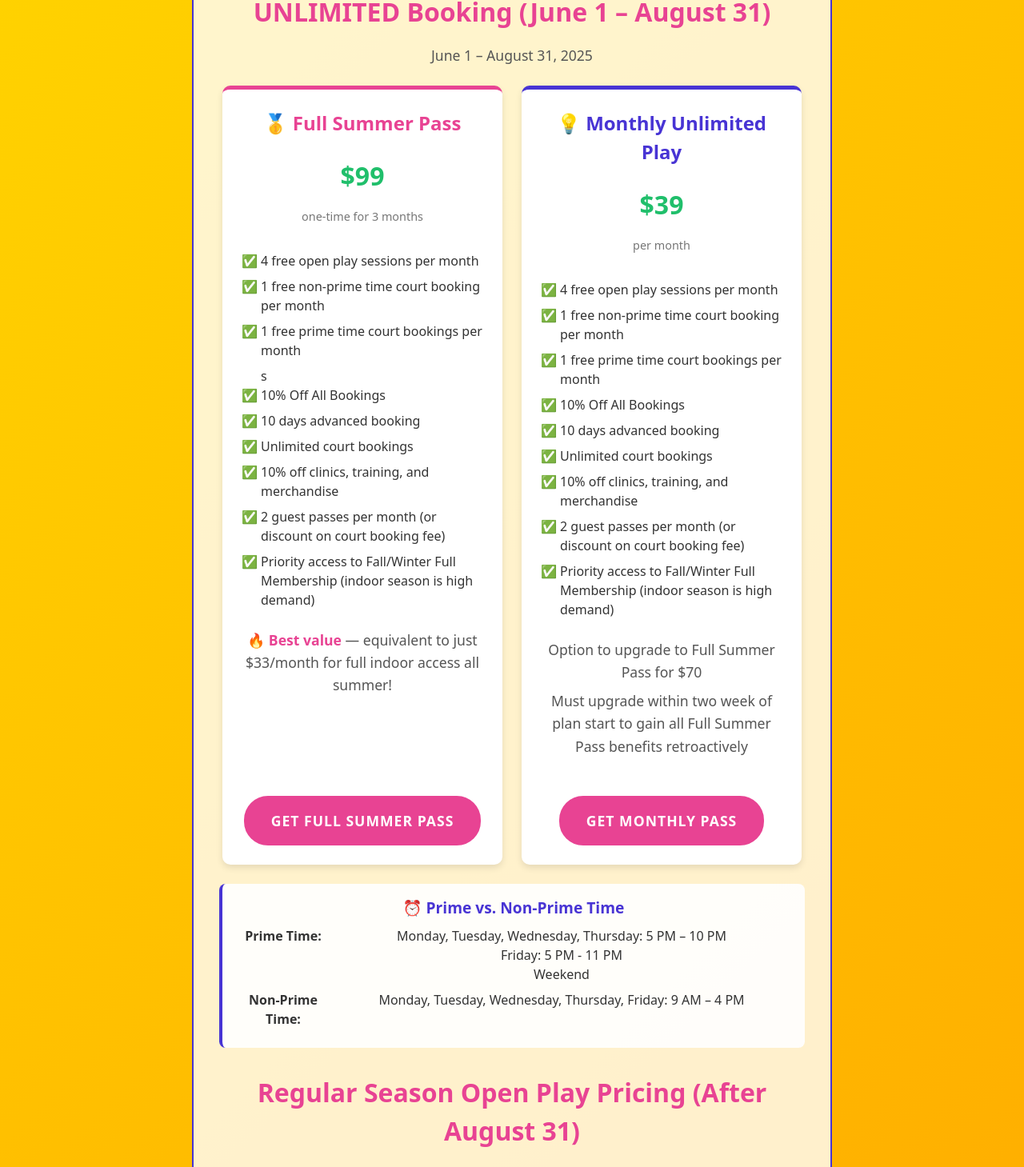
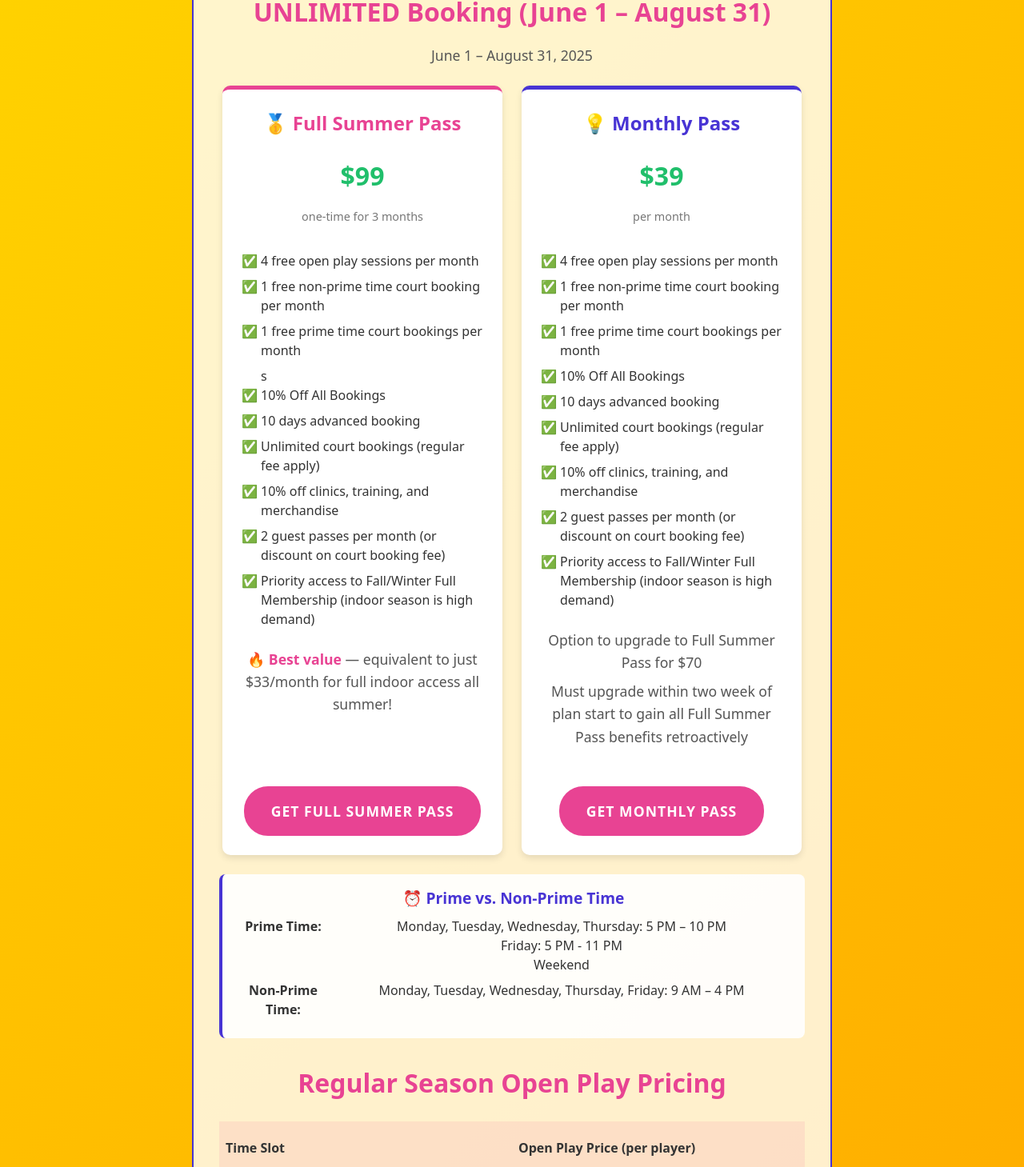
Before and after one commit to supertimmyh/picktopia_landing_page, a React (Vite) app: page / in a window 1280 px wide. Shown: the part 984-2443 px from the top of the page at 80% size. Built offline with nearby package versions, Linux system fonts and the light colour scheme.

Commit message:
Change the confusing wordings on Grand Opening Offer

```diff
--- a/src/components/GrandOpening.jsx
+++ b/src/components/GrandOpening.jsx
@@ -269,7 +269,7 @@ const GrandOpening = () => {
                 <BenefitItem>1 free prime time court bookings per month</BenefitItem>s
                 <BenefitItem>10% Off All Bookings</BenefitItem>
                 <BenefitItem>10 days advanced booking</BenefitItem>
-                <BenefitItem>Unlimited court bookings</BenefitItem>
+                <BenefitItem>Unlimited court bookings (regular fee apply)</BenefitItem>
                 <BenefitItem>10% off clinics, training, and merchandise</BenefitItem>
                 <BenefitItem>2 guest passes per month (or discount on court booking fee)</BenefitItem>
                 <BenefitItem>Priority access to Fall/Winter Full Membership (indoor season is high demand)</BenefitItem>
@@ -282,7 +282,7 @@ const GrandOpening = () => {
             </PlanCard>
 
             <PlanCard>
-              <PlanTitle>💡 Monthly Unlimited Play</PlanTitle>
+              <PlanTitle>💡 Monthly Pass</PlanTitle>
               <PlanPrice>$39</PlanPrice>
               <PlanSubtext>per month</PlanSubtext>
 
@@ -292,7 +292,7 @@ const GrandOpening = () => {
                 <BenefitItem>1 free prime time court bookings per month</BenefitItem>
                 <BenefitItem>10% Off All Bookings</BenefitItem>
                 <BenefitItem>10 days advanced booking</BenefitItem>
-                <BenefitItem>Unlimited court bookings</BenefitItem>
+                <BenefitItem>Unlimited court bookings (regular fee apply)</BenefitItem>
                 <BenefitItem>10% off clinics, training, and merchandise</BenefitItem>
                 <BenefitItem>2 guest passes per month (or discount on court booking fee)</BenefitItem>
                 <BenefitItem>Priority access to Fall/Winter Full Membership (indoor season is high demand)</BenefitItem>
@@ -320,8 +320,7 @@ const GrandOpening = () => {
             </TimeRow>
           </TimeDefinition>
 
-          <OfferHeader style={{ marginTop: '2rem' }}>Regular Season Open Play Pricing (After August 31)</OfferHeader>
-          <OfferText>After August 31</OfferText>
+          <OfferHeader style={{ marginTop: '2rem' }}>Regular Season Open Play Pricing</OfferHeader>
 
           <PricingTable>
             <PricingHeader>
```
